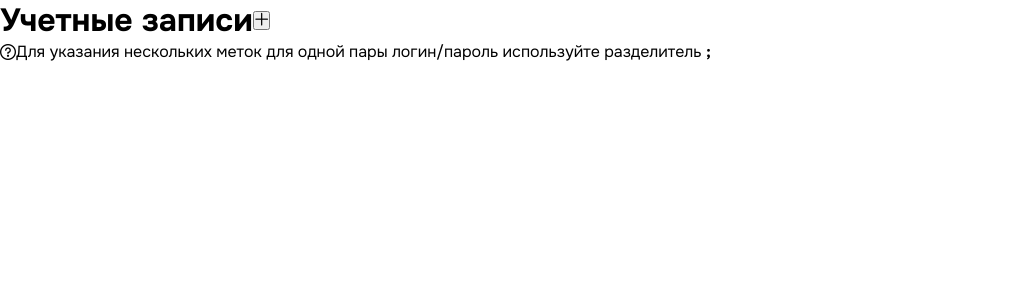
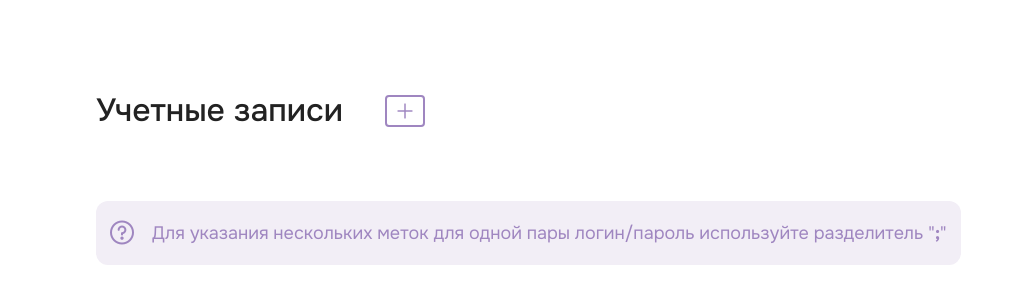
Before and after one commit to olegus199/saasoft_task, a Vue app: page / in a window 1280 px wide. Shown: the top 304 px of the page, without its empty margins (0-1024 px from the left). Built offline with nearby package versions, Linux system fonts and the light colour scheme.

Commit message:
feat: add styles

```diff
--- a/src/App.vue
+++ b/src/App.vue
@@ -12,9 +12,13 @@ function handleAddAccount(): void {
 </script>
 
 <template>
+  <main class="main-section">
     <div class="heading">
-    <h1>Учетные записи</h1>
-    <button @click="handleAddAccount">
+      <h1 class="header">Учетные записи</h1>
+      <button
+          @click="handleAddAccount"
+          class="add-account_button"
+      >
         <i class="pi pi-plus" />
       </button>
     </div>
@@ -22,12 +26,54 @@ function handleAddAccount(): void {
     <Hint />
 
     <AccountsList />
+  </main>
 </template>
 
-<style lang="scss">
+<style
+    lang="scss"
+    scoped
+>
+@use "./mixins" as *;
+@use "./variables" as *;
+
+.main-section {
+  max-width: 70rem;
+  margin: 0 auto;
+  padding: 5.65rem 1rem;
+}
 
 .heading {
-  display: flex;
-  align-items: center;
+  @include flex_align-center();
 }
+
+.header {
+  margin-right: 2.625rem;
+  font-size: 2rem;
+  font-weight: 500;
+}
+
+.add-account_button {
+  @include reset-button_defaults();
+  @include flex_center();
+
+  flex-shrink: 0;
+  padding: .375rem .625rem;
+  border: .125rem solid $primary_100;
+  border-radius: .25rem;
+  transition: background-color $standard_transition;
+
+  &:hover {
+    background-color: $primary_100;
+
+    .pi-plus {
+      color: $white;
+    }
+  }
+}
+
+.pi-plus {
+  color: $primary_100;
+  transition: color $standard_transition;
+}
+
 </style>
--- a/src/components/AccountForm.vue
+++ b/src/components/AccountForm.vue
@@ -2,7 +2,7 @@
     setup
     lang="ts"
 >
-import { IAccount, IAccountValues, IMark } from "../types/accounts.ts";
+import { IAccount, IMark } from "../types/accounts.ts";
 import { useAccountsStore } from "../stores/accountsStore.ts";
 import { computed, ref, watch } from "vue";
 import { generateErrorMsg } from "../utils/account-form-utils.ts";
@@ -17,6 +17,7 @@ type InputsData = {
   id: string;
   value: string;
   type: InputType;
+  placeholder: string;
   accountKey: keyof AccountWithoutId;
 };
 
@@ -52,6 +53,7 @@ const inputsData = computed(() => {
           type: "select",
           id: accountKey + account.id,
           value,
+          placeholder: "",
           accountKey,
         };
         break;
@@ -62,6 +64,7 @@ const inputsData = computed(() => {
           type: "textarea",
           id: accountKey + account.id,
           value: marksExtracted,
+          placeholder: "xxx; yyy;",
           accountKey,
         };
       }
@@ -71,6 +74,7 @@ const inputsData = computed(() => {
           type: "text",
           id: accountKey + account.id,
           value,
+          placeholder: "логин221",
           accountKey,
         };
         break;
@@ -79,6 +83,7 @@ const inputsData = computed(() => {
           type: "password",
           id: accountKey + account.id,
           value,
+          placeholder: "сильный-пароль",
           accountKey,
         };
         break;
@@ -141,7 +146,7 @@ function handleInputChange<T extends InputElements>(e: Event, inputType: InputTy
     case "password": {
       // Length validation
       const maxLen = 100;
-      if ((name === "login" || name === "password") && valueLen > 100) {
+      if ((name === "login" || name === "password") && valueLen > maxLen) {
         inputErrors.value = {
           ...inputErrors.value,
           [name]: generateErrorMsg(maxLen),
@@ -163,13 +168,6 @@ function togglePasswordVisibility(): void {
   passwordVisible.value = !passwordVisible.value;
 }
 
-watch(
-    () => accountsStore.accounts,
-    (accounts) => {
-      console.log(accounts[0]);
-    },
-    { deep: true },
-);
 </script>
 
 <template>
@@ -181,19 +179,28 @@ watch(
         :key="idx"
         class="input-container"
     >
-      <div>
-        <label :for="input.id">{{ labels[input.accountKey] }}</label>
-        <div v-if="input.type === 'password'">
+      <div class="input-block">
+        <label
+            :for="input.id"
+            class="input-label"
+        >{{ labels[input.accountKey] }}</label>
+        <div
+            v-if="input.type === 'password'"
+            style="position: relative;"
+        >
           <input
               :type="passwordVisible ? 'text' : 'password'"
               :id="input.id"
               :name="input.accountKey"
               @input="(e) => handleInputChange<HTMLInputElement>(e, input.type)"
               :value="input.value"
+              :placeholder="input.placeholder"
+              class="input"
           />
           <button
               type="button"
               @click="togglePasswordVisibility"
+              class="toggle-password-visibility_button"
           >
             <i :class="passwordVisible ? 'pi pi-eye-slash' : 'pi pi-eye'" />
           </button>
@@ -204,12 +211,15 @@ watch(
             :name="input.accountKey"
             @input="(e) => handleInputChange<HTMLTextAreaElement>(e, input.type)"
             :value="input.value"
+            :placeholder="input.placeholder"
+            class="input input-textarea"
         />
         <select
             v-else-if="input.type==='select'"
             :id="input.id"
             @change="(e) => handleInputChange<HTMLSelectElement>(e, input.type)"
             v-model="account[input.accountKey]"
+            class="input"
         >
           <option value="local">Локальная</option>
           <option value="ldap">LDAP</option>
@@ -219,11 +229,17 @@ watch(
             :type="input.type"
             :id="input.id"
             :name="input.accountKey"
+            :placeholder="input.placeholder"
             @input="(e) => handleInputChange<HTMLInputElement>(e, input.type)"
             :value="input.value"
+            class="input"
         />
       </div>
-      <p v-if="inputErrors[input.accountKey]">{{ inputErrors[input.accountKey] }}</p>
+      <p
+          v-if="inputErrors[input.accountKey]"
+          class="input-error-msg"
+      >{{ inputErrors[input.accountKey] }}
+      </p>
     </div>
   </form>
 </template>
@@ -232,17 +248,74 @@ watch(
     scoped
     lang="scss"
 >
+@use "../mixins" as *;
+@use "../variables" as *;
+
 .account-form {
+  flex-grow: 1;
   display: flex;
+  align-content: start;
+  flex-wrap: wrap;
+  gap: 1.25rem;
+  margin-right: 1.75rem;
 }
 
 .input-container {
+  @include flex_column();
   flex-grow: 1;
-  display: flex;
-  flex-direction: column;
+}
 
-  &:not(:last-child) {
-    margin-right: 1.25rem;
+.input-block {
+  @include flex_column();
+}
+
+.input-label {
+  margin-bottom: .25rem;
+  font-size: .75rem;
+}
+
+.input {
+  width: 100%;
+  padding: .75rem;
+  font-family: "Onset", sans-serif;
+  font-size: 1rem;
+  border: 1px solid $gray;
+  border-radius: .5rem;
+  background-color: $white;
+
+  &:focus {
+    outline: none;
+    border: 1px solid $black;
+  }
+
+}
+
+select {
+  -webkit-appearance: none;
+}
+
+.input-textarea {
+  resize: none;
+  height: 2.875rem;
+}
+
+.toggle-password-visibility_button {
+  @include reset_button_defaults();
+  position: absolute;
+  top: 50%;
+  right: .75rem;
+  transform: translateY(-50%);
+
+  .pi {
+    color: $gray;
   }
 }
+
+.input-error-msg {
+  max-width: 20rem;
+  margin-top: .25rem;
+  font-size: .75rem;
+  color: $supporting_red;
+}
+
 </style>
--- a/src/components/AccountsList.vue
+++ b/src/components/AccountsList.vue
@@ -8,13 +8,13 @@ import { watch } from "vue";
 
 const accountsStore = useAccountsStore();
 
-// watch(
-//     () => accountsStore.accounts,
-//     (accounts) => {
-//       localStorage.setItem("accounts", JSON.stringify(accounts));
-//     },
-//     { deep: true },
-// );
+watch(
+    () => accountsStore.accounts,
+    (accounts) => {
+      localStorage.setItem("accounts", JSON.stringify(accounts));
+    },
+    { deep: true },
+);
 </script>
 
 <template>
@@ -24,11 +24,15 @@ const accountsStore = useAccountsStore();
     <div
         v-for="(account, idx) of accountsStore.accounts"
         :key="idx"
+        class="account-item"
     >
       <AccountForm
           :account="account"
       />
-      <button @click="accountsStore.removeAccount(account.id)">
+      <button
+          @click="accountsStore.removeAccount(account.id)"
+          class="delete-button"
+      >
         <i :class="'pi pi-trash'" />
       </button>
     </div>
@@ -39,5 +43,31 @@ const accountsStore = useAccountsStore();
     scoped
     lang="scss"
 >
+@use "../mixins" as *;
+@use "../variables" as *;
 
+.accounts-list {
+  margin-top: 5.625rem;
+}
+
+.account-item {
+  @include flex_align-center();
+
+  &:not(:last-child) {
+    margin-bottom: 1.75rem;
+  }
+}
+
+.delete-button {
+  @include reset_button_defaults();
+  @include flex_center();
+
+  color: $gray;
+  font-size: 1.25rem;
+  transition: color $standard_transition;
+
+  &:hover {
+    color: $supporting_red;
+  }
+}
 </style>
--- a/src/components/Hint.vue
+++ b/src/components/Hint.vue
@@ -10,17 +10,39 @@
     <i class="pi pi-question-circle" />
     <p class="hint-text">
       Для указания нескольких меток для одной пары логин/пароль используйте
-      разделитель <b>;</b>
+      разделитель "<b>;</b>"
     </p>
   </div>
 </template>
 
 <style
+    lang="scss"
     scoped
-    lang="scss"
 >
+@use "../mixins" as *;
+@use "../variables" as *;
+
 .hint-container {
-  display: flex;
-  align-items: center;
+  @include flex_align-center();
+  width: fit-content;
+  margin-top: 4.375rem;
+  padding: 1.25rem .875rem;
+  border-radius: .75rem;
+  background-color: $primary_200;
+  color: $primary_100;
 }
+
+.pi-question-circle {
+  margin-right: 1.125rem;
+  font-size: 1.5rem;
+}
+
+.hint-text {
+  font-size: 1.125rem;
+
+  b {
+
+  }
+}
+
 </style>
--- a/src/style.scss
+++ b/src/index.scss
@@ -1,3 +1,5 @@
+@use "./variables" as *;
+
 @import url("https://fonts.googleapis.com/css2?family=Onest:wght@100..900&display=swap");
 @import "primeicons/primeicons.css";
 
@@ -11,6 +13,8 @@ body {
   font-family: "Onest", sans-serif;
   font-synthesis: none !important;
   -webkit-font-smoothing: antialiased;
+  color: $black;
+  background-color: $white;
 }
 
 li {
--- a/src/main.ts
+++ b/src/main.ts
@@ -1,5 +1,5 @@
 import { createApp } from "vue";
-import "./style.scss";
+import "./index.scss";
 import App from "./App.vue";
 import { createPinia } from "pinia";
 
--- /dev/null
+++ b/src/mixins.scss
@@ -0,0 +1,27 @@
+@mixin reset_button_defaults() {
+  display: block;
+  font-family: "Rubik", sans-serif;
+  font-size: 1rem;
+  border: none;
+  border-radius: 0;
+  outline: none;
+  background-color: transparent;
+  cursor: pointer;
+}
+
+@mixin flex_center() {
+  display: flex;
+  justify-content: center;
+  align-items: center;
+}
+
+@mixin flex_align-center() {
+  display: flex;
+  align-items: center;
+  flex-wrap: wrap;
+}
+
+@mixin flex_column() {
+  display: flex;
+  flex-direction: column;
+}
--- /dev/null
+++ b/src/variables.scss
@@ -0,0 +1,8 @@
+$white: #ffffff;
+$black: #222222;
+$primary_100: #9F86C0;
+$primary_200: #F2EEF6;
+$supporting_red: #F07167;
+$gray: #cccccc;
+
+$standard_transition: .15s ease-out;
```
Lines whose indentation alone changed are shown as unchanged.
